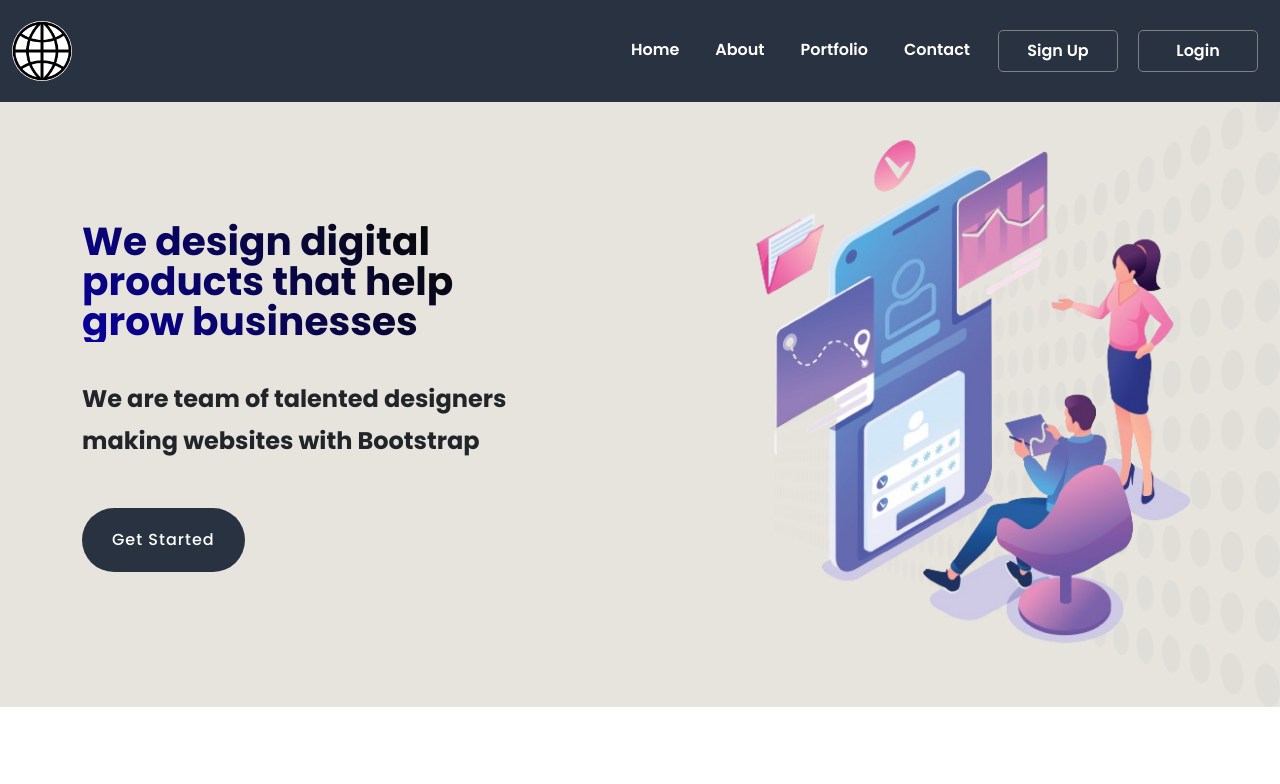
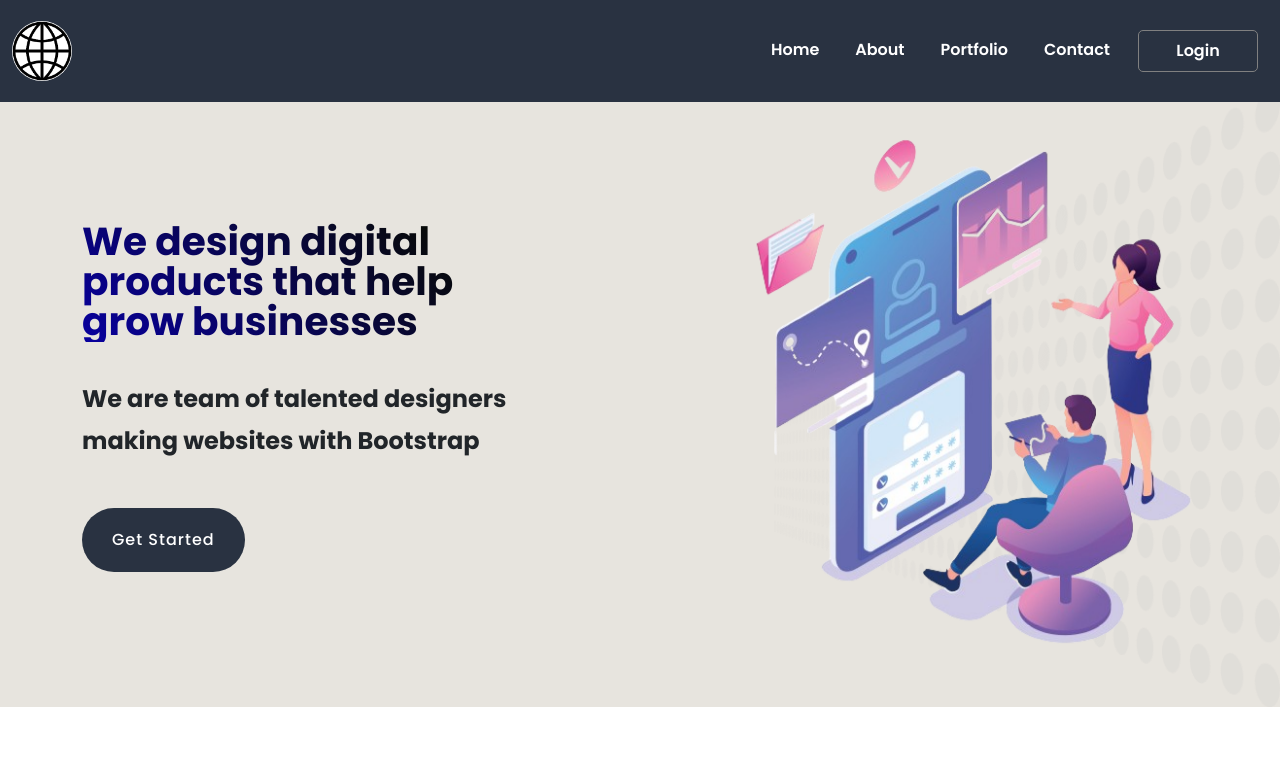
Before and after one commit to Asifmzn12/Website, a React (Vite) app: page / in a window 1280 px wide. Shown: the top 784 px of the page. Built offline with nearby package versions, Linux system fonts and the light colour scheme; no server answers.

Commit message:
some changes

```diff
--- a/src/Component/Header.jsx
+++ b/src/Component/Header.jsx
@@ -24,9 +24,6 @@ function Header() {
             <Nav.Link as={Link} to="contact">
               Contact
             </Nav.Link>
-            <Nav.Link as={Link} to="signup" key="signup" className="signupBtn my-3 my-lg-0">
-              Sign Up
-            </Nav.Link>
             <Nav.Link as={Link} to="login" key="login" className="loginBtn">
               Login
             </Nav.Link>
```
